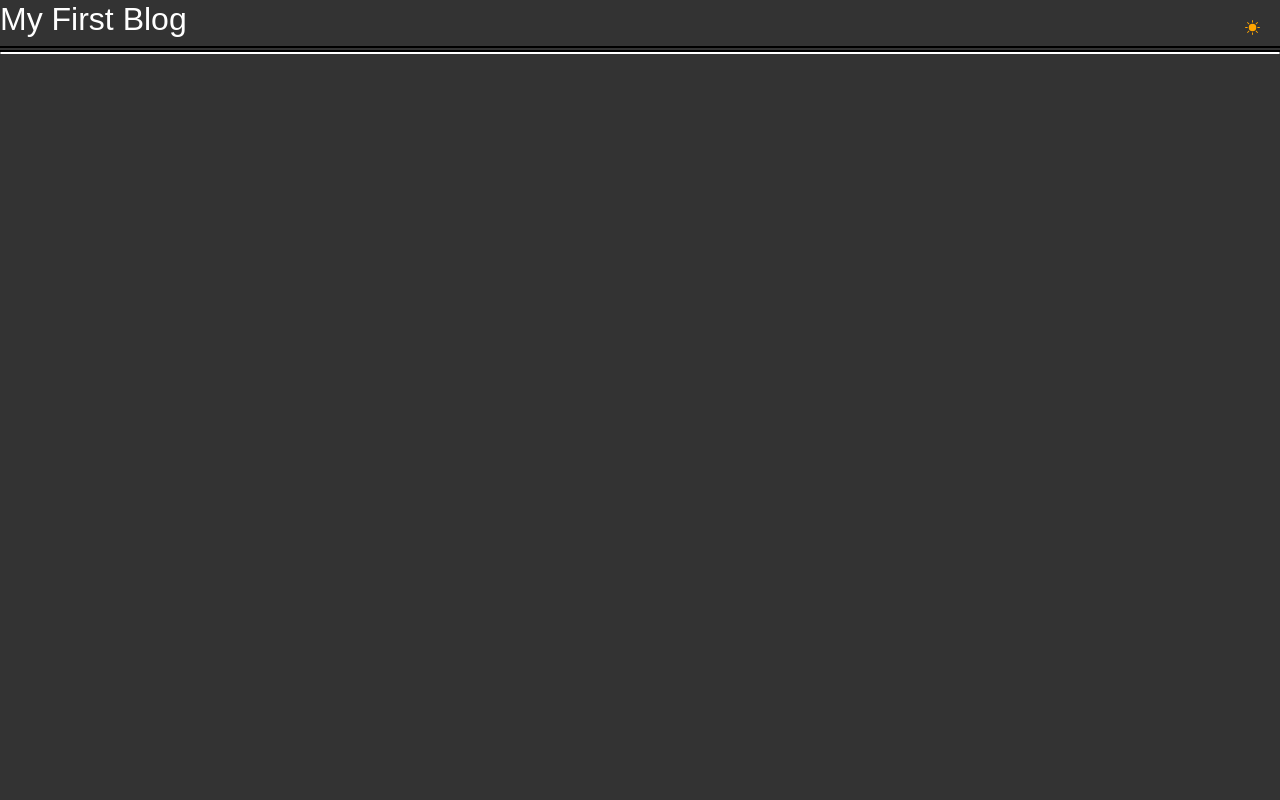
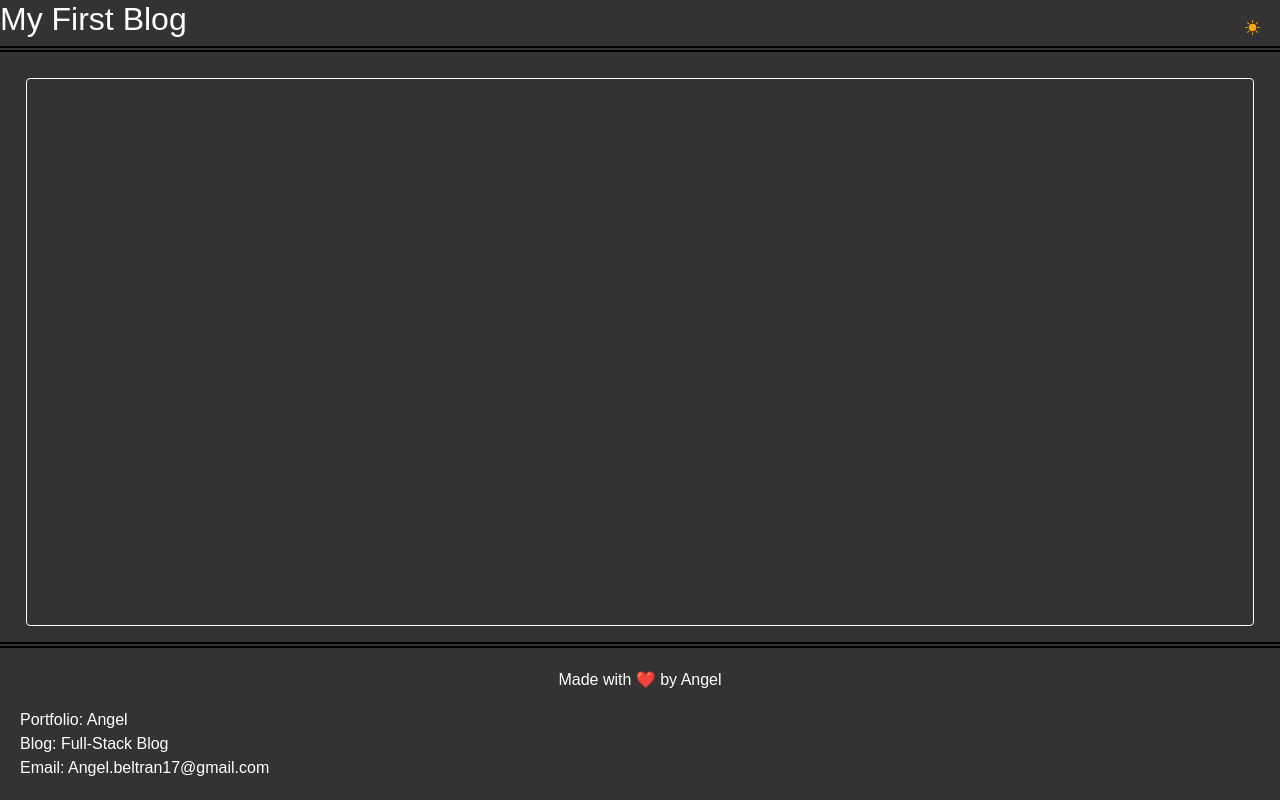
Before and after one commit to ABELTRAN177/My-Blog, a plain HTML site: page Assets/index2.html in a window 1280 px wide. Both pictures are taken after a click on the link 1252 px from the left and 32 px from the top of the page. Drawn offline with nearby package versions, Linux system fonts and the light colour scheme.

Commit message:
footer and card updates

```diff
--- a/Assets/css/style.css
+++ b/Assets/css/style.css
@@ -44,7 +44,7 @@ body{
 
 input[type="text"],
 textarea {
-  width: 300%;
+  width: 290%;
   padding: 5px;
   box-sizing: border-box;
 }
@@ -81,7 +81,7 @@ textarea {
 }
 
 #pagebtn {
-  width: 300%;
+  width: 290%;
   padding: 0;
   margin: 0;
   box-sizing: border-box;
--- a/Assets/css/style2.css
+++ b/Assets/css/style2.css
@@ -2,6 +2,9 @@ body {
     margin: 0px;
     padding: 0px;
     font-family:Arial, Helvetica, sans-serif;
+    display: flex;
+    flex-direction: column;
+    min-height: 100vh;
 }
 
 i{
@@ -90,15 +93,17 @@ body.dark-theme {
     color: #fff;
 }
 
-.blogs{
-    box-sizing: border-box;
-    background-color: #fff; /* light background */
-    color: #333; /* dark text */
-    border-color: #333; /* dark border */
+#blogs{
+    /* box-sizing: border-box;
+    background-color: #fff;
+    color: #333;
+    border-color: #333;
     width: 88%;
-    margin-top: 2%;
+    margin-top: 1%;
     outline: none;
-    padding: 0; /* set padding to 0 */
+    padding: 0; set padding to 0 */
+    flex: 1 0 auto;
+    margin: 2%;
 }
 
 .card > :first-child {
@@ -117,3 +122,31 @@ body.dark-theme .backbtn {
     color: #fff; /* light text */
     background-color: #333; /* dark background */
 }
+
+footer {
+    clear: both;
+    text-align: center;
+    background-color: #f8f9fa;
+    padding: 20px;
+    flex-shrink: 0;
+}
+
+#sticky-footer {
+    text-align: center;
+    background-color: #f8f9fa;
+    padding: 20px;
+    flex-shrink: 0;
+}
+
+.no-bullets {
+    list-style-type: none;
+    padding: 0;
+    margin: 0;
+    text-align: left;
+}
+
+body.dark-theme #sticky-footer {
+    background-color: #333; /* dark background */
+    color: #fff; /* light text */
+    border-color: #fff; /* light border */
+}
--- a/Assets/index2.html
+++ b/Assets/index2.html
@@ -1,13 +1,15 @@
 <!DOCTYPE html>
 <html lang="en">
+
 <head>
   <meta charset="UTF-8">
   <meta name="viewport" content="width=device-width, initial-scale=1.0">
   <link rel="stylesheet" href="https://cdn.jsdelivr.net/npm/bootstrap@5.1.3/dist/css/bootstrap.min.css">
-    <link rel ="stylesheet" href = "./css/style2.css"
-    <link rel="stylesheet" href="https://cdn.jsdelivr.net/npm/bootstrap-icons@1.3.0/font/bootstrap-icons.css" />
+  <link rel="stylesheet" href="./css/style2.css" <link rel="stylesheet"
+    href="https://cdn.jsdelivr.net/npm/bootstrap-icons@1.3.0/font/bootstrap-icons.css" />
   <title>Document</title>
 </head>
+
 <body>
   <header>
     <tr>
@@ -15,29 +17,44 @@
     </tr>
     <i class="bi bi-brightness-high-fill" id="toggleDark"></i>
     <a id="backbtn" href="#">
-      <svg xmlns="http://www.w3.org/2000/svg" width="16" height="16" fill="currentColor" class="bi bi-arrow-left-square-fill" viewBox="0 0 16 16">
-        <path d="M16 14a2 2 0 0 1-2 2H2a2 2 0 0 1-2-2V2a2 2 0 0 1 2-2h12a2 2 0 0 1 2 2zm-4.5-6.5H5.707l2.147-2.146a.5.5 0 1 0-.708-.708l-3 3a.5.5 0 0 0 0 .708l3 3a.5.5 0 0 0 .708-.708L5.707 8.5H11.5a.5.5 0 0 0 0-1"/>
+      <svg xmlns="http://www.w3.org/2000/svg" width="16" height="16" fill="currentColor"
+        class="bi bi-arrow-left-square-fill" viewBox="0 0 16 16">
+        <path
+          d="M16 14a2 2 0 0 1-2 2H2a2 2 0 0 1-2-2V2a2 2 0 0 1 2-2h12a2 2 0 0 1 2 2zm-4.5-6.5H5.707l2.147-2.146a.5.5 0 1 0-.708-.708l-3 3a.5.5 0 0 0 0 .708l3 3a.5.5 0 0 0 .708-.708L5.707 8.5H11.5a.5.5 0 0 0 0-1" />
       </svg>
     </a>
     <a id="theme-toggle2" href="#">
-      <svg xmlns="http://www.w3.org/2000/svg" width="16" height="16" fill="currentColor" class="bi-brightness-high-fill" viewBox="0 0 16 16">
-        <path d="M12 8a4 4 0 1 1-8 0 4 4 0 0 1 8 0M8 0a.5.5 0 0 1 .5.5v2a.5.5 0 0 1-1 0v-2A.5.5 0 0 1 8 0m0 13a.5.5 0 0 1 .5.5v2a.5.5 0 0 1-1 0v-2A.5.5 0 0 1 8 13m8-5a.5.5 0 0 1-.5.5h-2a.5.5 0 0 1 0-1h2a.5.5 0 0 1 .5.5M3 8a.5.5 0 0 1-.5.5h-2a.5.5 0 0 1 0-1h2A.5.5 0 0 1 3 8m10.657-5.657a.5.5 0 0 1 0 .707l-1.414 1.415a.5.5 0 1 1-.707-.708l1.414-1.414a.5.5 0 0 1 .707 0m-9.193 9.193a.5.5 0 0 1 0 .707L3.05 13.657a.5.5 0 0 1-.707-.707l1.414-1.414a.5.5 0 0 1 .707 0m9.193 2.121a.5.5 0 0 1-.707 0l-1.414-1.414a.5.5 0 0 1 .707-.707l1.414 1.414a.5.5 0 0 1 0 .707M4.464 4.465a.5.5 0 0 1-.707 0L2.343 3.05a.5.5 0 1 1 .707-.707l1.414 1.414a.5.5 0 0 1 0 .708"/>
+      <svg xmlns="http://www.w3.org/2000/svg" width="16" height="16" fill="currentColor" class="bi-brightness-high-fill"
+        viewBox="0 0 16 16">
+        <path
+          d="M12 8a4 4 0 1 1-8 0 4 4 0 0 1 8 0M8 0a.5.5 0 0 1 .5.5v2a.5.5 0 0 1-1 0v-2A.5.5 0 0 1 8 0m0 13a.5.5 0 0 1 .5.5v2a.5.5 0 0 1-1 0v-2A.5.5 0 0 1 8 13m8-5a.5.5 0 0 1-.5.5h-2a.5.5 0 0 1 0-1h2a.5.5 0 0 1 .5.5M3 8a.5.5 0 0 1-.5.5h-2a.5.5 0 0 1 0-1h2A.5.5 0 0 1 3 8m10.657-5.657a.5.5 0 0 1 0 .707l-1.414 1.415a.5.5 0 1 1-.707-.708l1.414-1.414a.5.5 0 0 1 .707 0m-9.193 9.193a.5.5 0 0 1 0 .707L3.05 13.657a.5.5 0 0 1-.707-.707l1.414-1.414a.5.5 0 0 1 .707 0m9.193 2.121a.5.5 0 0 1-.707 0l-1.414-1.414a.5.5 0 0 1 .707-.707l1.414 1.414a.5.5 0 0 1 0 .707M4.464 4.465a.5.5 0 0 1-.707 0L2.343 3.05a.5.5 0 1 1 .707-.707l1.414 1.414a.5.5 0 0 1 0 .708" />
       </svg>
     </a>
     <div class="horizontal-line-header"></div>
   </header>
-    <!-- <p>User Input: <span id="userInput"></span></p> -->
 
   <div class="card mb-3" id="blogs">
-      <!-- <div class="card-header bg-transparent border-success"></div> -->
     <div class="card-body text-success">
       <p class="card-text"></p>
-      <!-- </div>
-      <div class="card-footer"></div>
-    </div> -->
+    </div>
+  </div>
+
+    <div class="horizontal-line-header"></div>
+
+  <footer id="sticky-footer">
+    <p>Made with ❤️ by Angel</p>
+    <ul class="no-bullets">
+      <li>Portfolio: Angel</li>
+      <li>Blog: Full-Stack Blog</li>
+      <li>Email: Angel.beltran17@gmail.com</li>
+  </ul>
+  </footer>
 
     <script src="./js/java.js" defer></script>
     <script src="./js/java2.js"></script>
- <script src="https://cdn.jsdelivr.net/npm/bootstrap@5.1.3/dist/js/bootstrap.bundle.min.js" integrity="sha384-ka7Sk0Gln4gmtz2MlQnikT1wXgYsOg+OMhuP+IlRH9sENBO0LRn5q+8nbTov4+1p" crossorigin="anonymous"></script>
+    <script src="https://cdn.jsdelivr.net/npm/bootstrap@5.1.3/dist/js/bootstrap.bundle.min.js"
+      integrity="sha384-ka7Sk0Gln4gmtz2MlQnikT1wXgYsOg+OMhuP+IlRH9sENBO0LRn5q+8nbTov4+1p"
+      crossorigin="anonymous"></script>
 </body>
+
 </html>
--- a/Assets/js/java2.js
+++ b/Assets/js/java2.js
@@ -74,3 +74,12 @@ window.onload = function() {
         document.getElementById('blogs').innerHTML = '';
     }
 };
+document.getElementById('add-card-button').addEventListener('click', function() {
+    let container = document.getElementById('blogs');
+    let newCard = document.createElement('div');
+    newCard.className = 'card';
+    // Add more properties to the new card as needed...
+
+    // Prepend the new card to the container
+    container.insertBefore(newCard, container.firstChild);
+});
```
Lines whose indentation alone changed are shown as unchanged.
